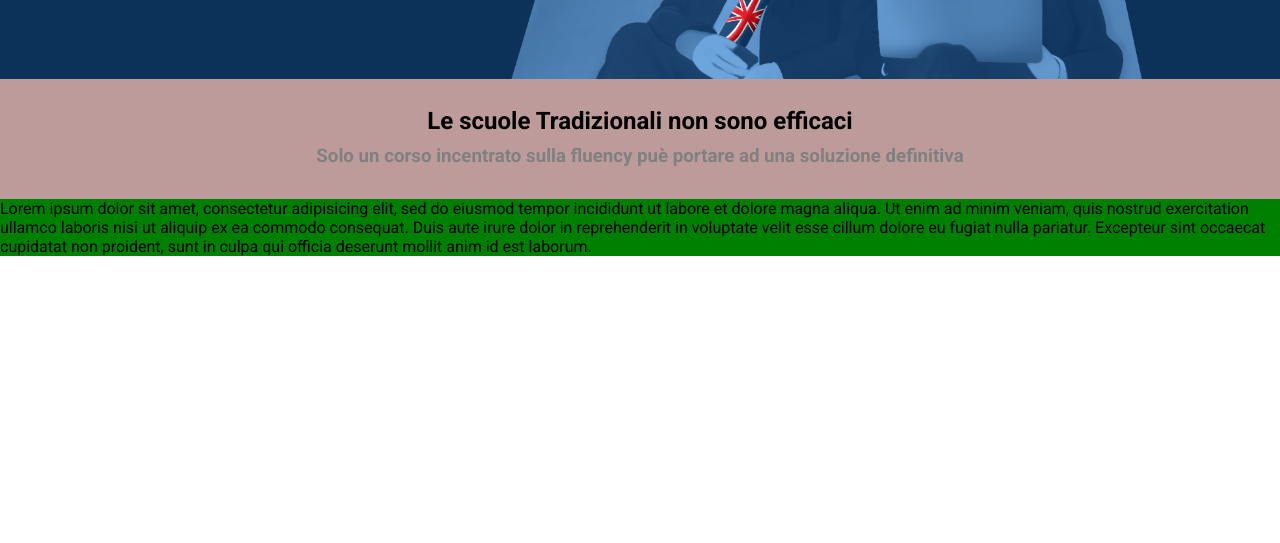
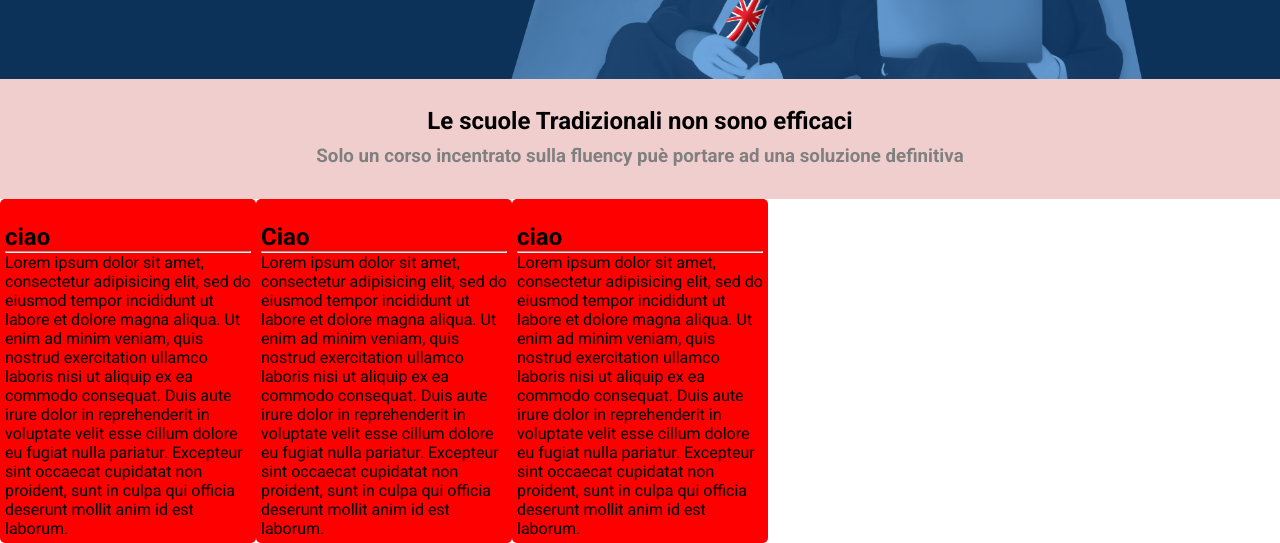
Before and after one commit to GiuseppeArimatea/html-css-fluentify, a plain HTML site: page index.html in a window 1280 px wide. Shown: the part 371-914 px from the top of the page. Before the commit the page ends 800 px from the top, so only its background shows below. Drawn offline with Linux system fonts and the light colour scheme.

Commit message:
paragrafi

```diff
--- a/css/style.css
+++ b/css/style.css
@@ -50,23 +50,18 @@ body {
   width: 20%;
 }
 
-.page-main {
-  background-color:#bd9b9b;
+.page {
+  background-color:#f1cece;
+;
   text-align: center;
   padding:25px;
   line-height: 35px;
 
 }
 
-.page-main h3 {
+.page h3 {
   color:grey;
 }
-
-
-.page-footer {
-  background-color: green;
-}
-
 
 .header-nav::after {
   content: '';
@@ -126,3 +121,37 @@ a.button {
 .button-green {
   background-color: green;
 }
+
+.container {
+  height: 100%;
+  margin: 0 auto;
+}
+
+.container ::after {
+  content: '';
+  display: table;
+  clear: both;
+}
+.col-left {
+  float: left;
+  width: 20%;
+  background-color: red;
+  padding: 5px;
+  border-radius: 5px;
+}
+
+.col-center {
+  float: left;
+  width: 20%;
+  background-color: red;
+  padding: 5px;
+  border-radius: 5px;
+}
+
+.col-right {
+  float: left;
+  width: 20%;
+  background-color: red;
+  padding: 5px;
+  border-radius: 5px;
+}
--- a/index.html
+++ b/index.html
@@ -42,14 +42,36 @@
       </div>
     </header>
 
-    <main class="page-main">
-      <h2>Le scuole Tradizionali non sono efficaci</h2>
-      <h3>Solo un corso incentrato sulla fluency puè portare ad una soluzione definitiva
-      </h3>
-    </main>
+    <main>
+      <div class="page">
+        <h2>Le scuole Tradizionali non sono efficaci</h2>
+        <h3>Solo un corso incentrato sulla fluency puè portare ad una soluzione definitiva</h3>
+      </div>
 
-    <footer class="page-footer">
-      Lorem ipsum dolor sit amet, consectetur adipisicing elit, sed do eiusmod tempor incididunt ut labore et dolore magna aliqua. Ut enim ad minim veniam, quis nostrud exercitation ullamco laboris nisi ut aliquip ex ea commodo consequat. Duis aute irure dolor in reprehenderit in voluptate velit esse cillum dolore eu fugiat nulla pariatur. Excepteur sint occaecat cupidatat non proident, sunt in culpa qui officia deserunt mollit anim id est laborum.
+      <div class="container">
+        <div class="col-left">
+          <img src="" alt="">
+          <h2>ciao</h2>
+          <hr>
+          <p>Lorem ipsum dolor sit amet, consectetur adipisicing elit, sed do eiusmod tempor incididunt ut labore et dolore magna aliqua. Ut enim ad minim veniam, quis nostrud exercitation ullamco laboris nisi ut aliquip ex ea commodo consequat. Duis aute irure dolor in reprehenderit in voluptate velit esse cillum dolore eu fugiat nulla pariatur. Excepteur sint occaecat cupidatat non proident, sunt in culpa qui officia deserunt mollit anim id est laborum.</p>
+        </div>
+        <div class="col-center">
+          <img src="" alt="">
+          <h2>Ciao</h2>
+          <hr>
+          <p>Lorem ipsum dolor sit amet, consectetur adipisicing elit, sed do eiusmod tempor incididunt ut labore et dolore magna aliqua. Ut enim ad minim veniam, quis nostrud exercitation ullamco laboris nisi ut aliquip ex ea commodo consequat. Duis aute irure dolor in reprehenderit in voluptate velit esse cillum dolore eu fugiat nulla pariatur. Excepteur sint occaecat cupidatat non proident, sunt in culpa qui officia deserunt mollit anim id est laborum.</p>
+        </div>
+        <div class="col-right">
+          <img src="" alt="">
+          <h2>ciao</h2>
+          <hr>
+          <p>Lorem ipsum dolor sit amet, consectetur adipisicing elit, sed do eiusmod tempor incididunt ut labore et dolore magna aliqua. Ut enim ad minim veniam, quis nostrud exercitation ullamco laboris nisi ut aliquip ex ea commodo consequat. Duis aute irure dolor in reprehenderit in voluptate velit esse cillum dolore eu fugiat nulla pariatur. Excepteur sint occaecat cupidatat non proident, sunt in culpa qui officia deserunt mollit anim id est laborum.</p>
+        </div>
+      </div>
+      </main>
+
+      <footer class="">
+
     </footer>
 
   </body>
```
